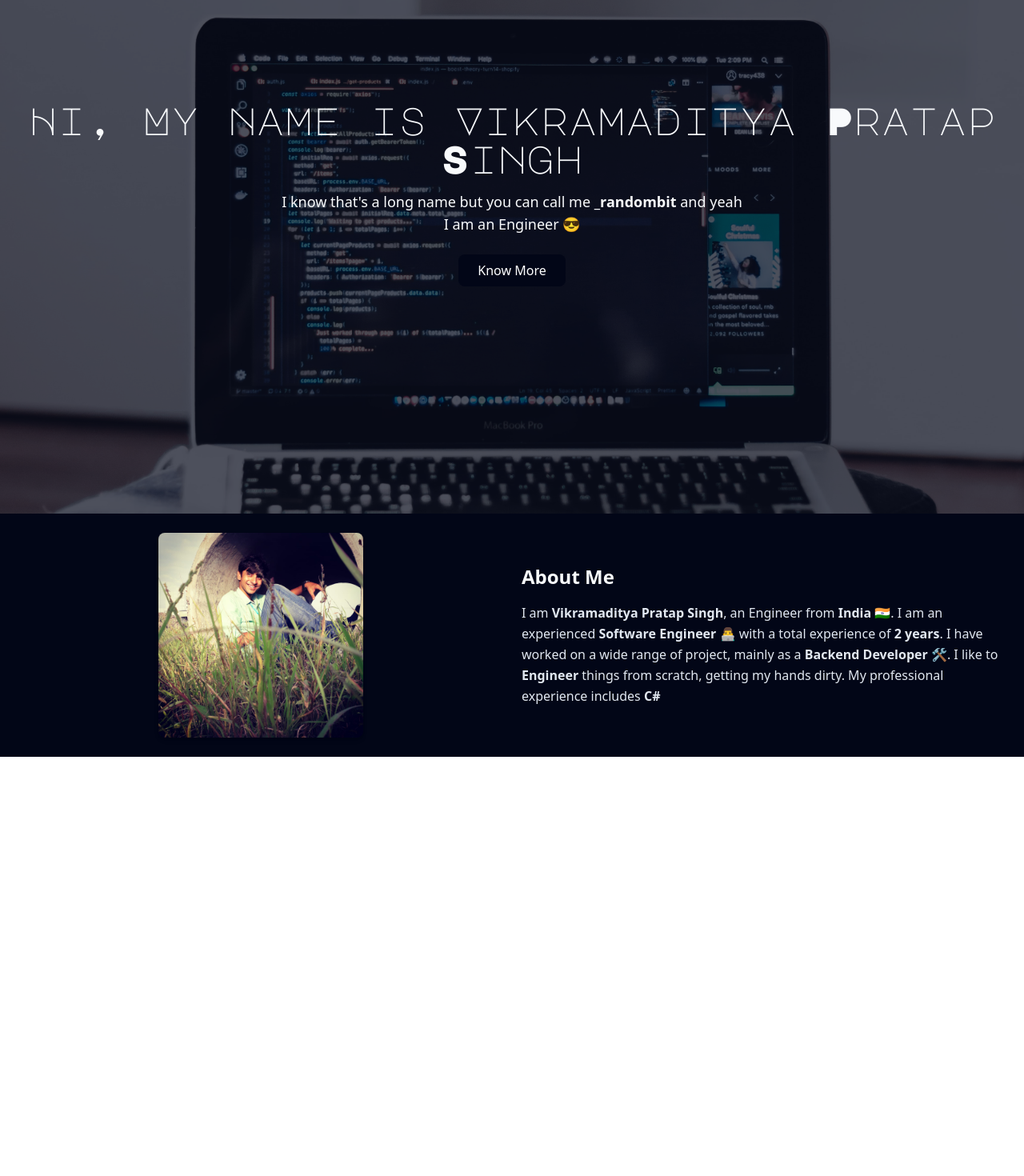
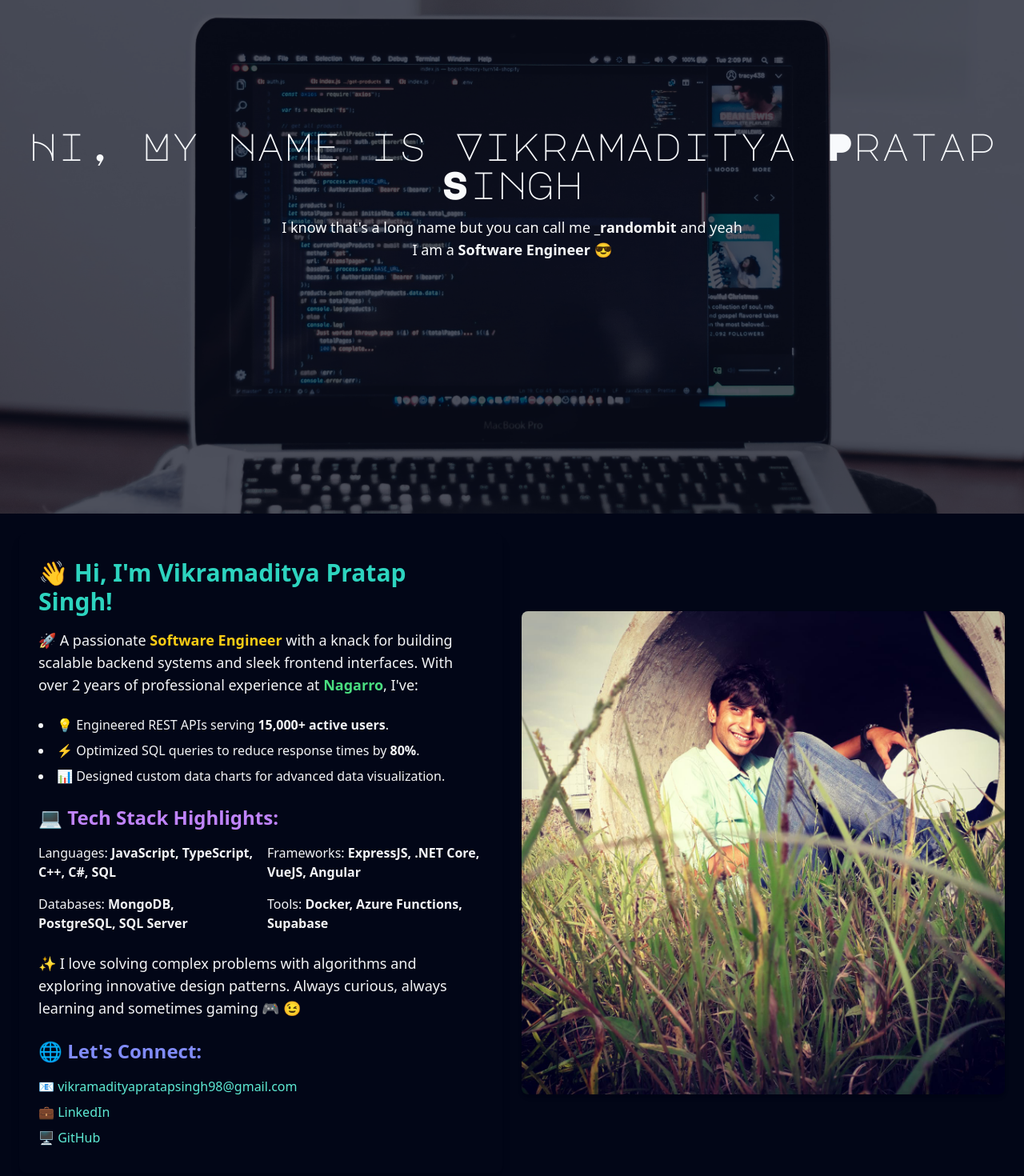
Before and after one commit to d02ev/portfolio-website, a React (Vite) app: page / in a window 1280 px wide. Shown: the part 222-1692 px from the top of the page at 80% size. Before the commit the page ends 1168 px from the top, so only its background shows below. Built offline with nearby package versions, Linux system fonts and the light colour scheme.

Commit message:
added about section

```diff
--- a/src/components/About.jsx
+++ b/src/components/About.jsx
@@ -1,24 +1,44 @@
 export const About = () => {
   return (
     <>
-      <div className="grid grid-cols-1 md:grid-cols-2 gap-6 items-center p-6 bg-slate-950">
+      <div className="grid grid-cols-1 md:grid-cols-2 gap-6 items-center p-6 bg-slate-950" id="about-section">
+        <div className="bg-[#020617] text-gray-100 px-6 py-8 rounded-lg shadow-lg max-w-3xl mx-auto">
+          <h1 className="text-3xl font-bold text-teal-400 mb-4">👋 Hi, I&apos;m Vikramaditya Pratap Singh!</h1>
+          <p className="text-lg mb-6">
+            🚀 A passionate <span className="font-semibold text-yellow-400">Software Engineer</span> with a knack for building scalable backend systems and sleek frontend interfaces. With over 2 years of professional experience at <span className="font-semibold text-green-400">Nagarro</span>, I&apos;ve:
+          </p>
+          <ul className="list-disc list-inside mb-6 space-y-2">
+            <li>💡 Engineered REST APIs serving <span className="font-semibold">15,000+ active users</span>.</li>
+            <li>⚡ Optimized SQL queries to reduce response times by <span className="font-semibold">80%</span>.</li>
+            <li>📊 Designed custom data charts for advanced data visualization.</li>
+          </ul>
+          <h2 className="text-2xl font-semibold text-purple-400 mb-4">💻 Tech Stack Highlights:</h2>
+          <ul className="grid grid-cols-2 gap-4 mb-6">
+            <li>Languages: <span className="font-semibold">JavaScript, TypeScript, C++, C#, SQL</span></li>
+            <li>Frameworks: <span className="font-semibold">ExpressJS, .NET Core, VueJS, Angular</span></li>
+            <li>Databases: <span className="font-semibold">MongoDB, PostgreSQL, SQL Server</span></li>
+            <li>Tools: <span className="font-semibold">Docker, Azure Functions, Supabase</span></li>
+          </ul>
+          <p className="text-lg mb-6">
+            ✨ I love solving complex problems with algorithms and exploring innovative design patterns. Always curious, always learning and sometimes gaming 🎮 😉
+          </p>
+          <h2 className="text-2xl font-semibold text-indigo-400 mb-4">🌐 Let&apos;s Connect:</h2>
+          <ul className="space-y-2">
+            <li>📧 <a href="mailto:vikramadityapratapsingh98@gmail.com" className="text-teal-300 hover:underline">vikramadityapratapsingh98@gmail.com</a></li>
+            <li>💼 <a href="https://linkedin.com/in/vikramaditya-pratap-singh" className="text-teal-300 hover:underline">LinkedIn</a></li>
+            <li>🖥️ <a href="https://github.com/d02ev" className="text-teal-300 hover:underline">GitHub</a></li>
+          </ul>
+        </div>
+
 
         <div className="flex justify-center">
           <img
-            src="../../public/pic1.jpg"
+            src="/pic1.jpg"
             alt="Your Image"
-            className="w-64 h-64 object-cover rounded-lg shadow-md"
+            className="w-81 h-81 object-cover rounded-lg shadow-md"
           />
         </div>
 
-
-        <div>
-          <h2 className="text-2xl font-bold mb-4 text-slate-50">About Me</h2>
-          <p className="text-slate-200 leading-relaxed">
-            I am <span className="font-bold">Vikramaditya Pratap Singh</span>, an Engineer from <span className="font-bold">India</span> 🇮🇳. I am an experienced <span className="font-bold">Software Engineer</span> 👨‍💻 with a total experience of <span className="font-bold">2 years</span>.
-            I have worked on a wide range of project, mainly as a <span className="font-bold">Backend Developer</span> 🛠️. I like to <span className="font-bold">Engineer</span> things from scratch, getting my hands dirty. My professional experience includes <span className="font-bold">C# </span>
-          </p>
-        </div>
       </div>
 
     </>
--- a/src/components/AppNavbar.jsx
+++ b/src/components/AppNavbar.jsx
@@ -47,33 +47,22 @@ export const AppNavbar = () => {
 
               <div className="hidden sm:ml-6 sm:block">
                 <div className="flex space-x-4">
-                  <a href="#" className="rounded-md px-3 py-2 text-sm font-medium text-slate-50 hover:bg-slate-700" aria-current="page">Home</a>
-                  <a href="#" className="rounded-md px-3 py-2 text-sm font-medium text-slate-50 hover:bg-slate-700 hover:text-white">About</a>
+                  <a href="#hero-section" className="rounded-md px-3 py-2 text-sm font-medium text-slate-50 hover:bg-slate-700" aria-current="page">Home</a>
+                  <a href="#about-section" className="rounded-md px-3 py-2 text-sm font-medium text-slate-50 hover:bg-slate-700 hover:text-white">About</a>
+                  <a href="#" className="rounded-md px-3 py-2 text-sm font-medium text-slate-50 hover:bg-slate-700 hover:text-white">Stats</a>
                   <a href="#" className="rounded-md px-3 py-2 text-sm font-medium text-slate-50 hover:bg-slate-700 hover:text-white">Projects</a>
-                  <a href="#" className="rounded-md px-3 py-2 text-sm font-medium text-slate-50 hover:bg-slate-700 hover:text-white">Links</a>
                 </div>
               </div>
             </div>
           </div>
         </div>
-        {/* {mobileMenuOpen && (
-          <div className="block transition ease-out duration-300" id="mobile-menu">
-            <div className="space-y-1 px-2 pb-3 pt-2">
-
-              <a href="#" className="block rounded-md text-slate-50 hover:bg-slate-700 px-3 py-2 text-base font-medium" aria-current="page">Home</a>
-              <a href="#" className="block rounded-md px-3 py-2 text-base font-medium text-slate-50 hover:bg-slate-700 hover:text-white">Projects</a>
-              <a href="#" className="block rounded-md px-3 py-2 text-base font-medium text-slate-50 hover:bg-slate-700 ">About</a>
-              <a href="#" className="block rounded-md px-3 py-2 text-base font-medium text-slate-50 hover:bg-slate-700 ">Links</a>
-            </div>
-          </div>
-        )} */}
         <div className={`${mobileMenuOpen ? 'block' : 'hidden'}`} id="mobile-menu">
           <div className="space-y-1 px-2 pb-3 pt-2">
 
-            <a href="#" className="block rounded-md text-slate-50 hover:bg-slate-700 px-3 py-2 text-base font-medium" aria-current="page">Home</a>
-            <a href="#" className="block rounded-md px-3 py-2 text-base font-medium text-slate-50 hover:bg-slate-700 hover:text-white">About</a>
+            <a href="#hero-section" className="block rounded-md text-slate-50 hover:bg-slate-700 px-3 py-2 text-base font-medium" aria-current="page">Home</a>
+            <a href="#about-section" className="block rounded-md px-3 py-2 text-base font-medium text-slate-50 hover:bg-slate-700 hover:text-white">About</a>
+            <a href="#" className="block rounded-md px-3 py-2 text-base font-medium text-slate-50 hover:bg-slate-700 ">Stats</a>
             <a href="#" className="block rounded-md px-3 py-2 text-base font-medium text-slate-50 hover:bg-slate-700 ">Projects</a>
-            <a href="#" className="block rounded-md px-3 py-2 text-base font-medium text-slate-50 hover:bg-slate-700 ">Links</a>
           </div>
         </div>
       </nav>
--- a/src/components/HeroSection.jsx
+++ b/src/components/HeroSection.jsx
@@ -1,17 +1,14 @@
 export const HeroSection = () => {
   return (
     <>
-      <div className="relative h-screen w-full">
-        <img src="../../public/tracy-adams-YSkuPlvE4nc-unsplash.jpg" className="w-full h-full object-cover" alt="hero section image"/>
+      <div className="relative h-screen w-full" id="hero-section">
+        <img src="/tracy-adams-YSkuPlvE4nc-unsplash.jpg" className="w-full h-full object-cover" alt="hero section image"/>
         <div className="absolute inset-0 bg-slate-950 bg-opacity-70"></div>
         <div className="absolute inset-0 flex flex-col items-center justify-center text-center p-4">
           <h1 className="text-slate-50 text-3xl md:text-5xl font-medium font-majormono">Hi, My name is Vikramaditya Pratap Singh</h1>
           <p className="text-slate-50 mt-4 text-base md:text-lg max-w-xl">
-            I know that&apos;s a long name but you can call me <span className="font-bold">_randombit</span> and yeah I am an Engineer 😎
+            I know that&apos;s a long name but you can call me <span className="font-bold">_randombit</span> and yeah I am a <span className="font-bold">Software Engineer</span> 😎
           </p>
-          <button className="mt-6 bg-slate-950 text-white px-6 py-2 rounded-lg hover:bg-slate-900">
-            Know More
-          </button>
         </div>
       </div>
     </>
--- a/src/index.css
+++ b/src/index.css
@@ -1,5 +1,5 @@
+@import url('https://fonts.googleapis.com/css2?family=Major+Mono+Display&display=swap');
+
 @tailwind base;
 @tailwind components;
 @tailwind utilities;
-
-@import url('https://fonts.googleapis.com/css2?family=Major+Mono+Display&display=swap');
```
